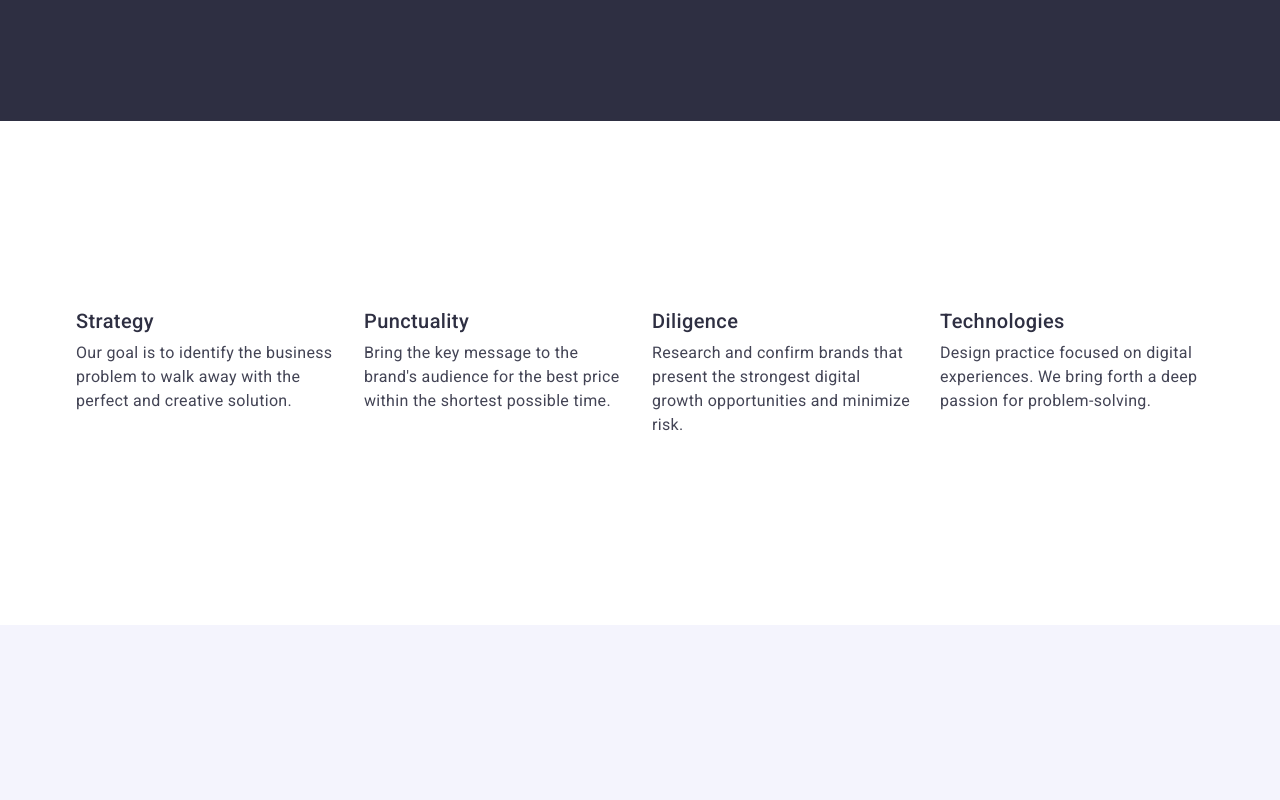
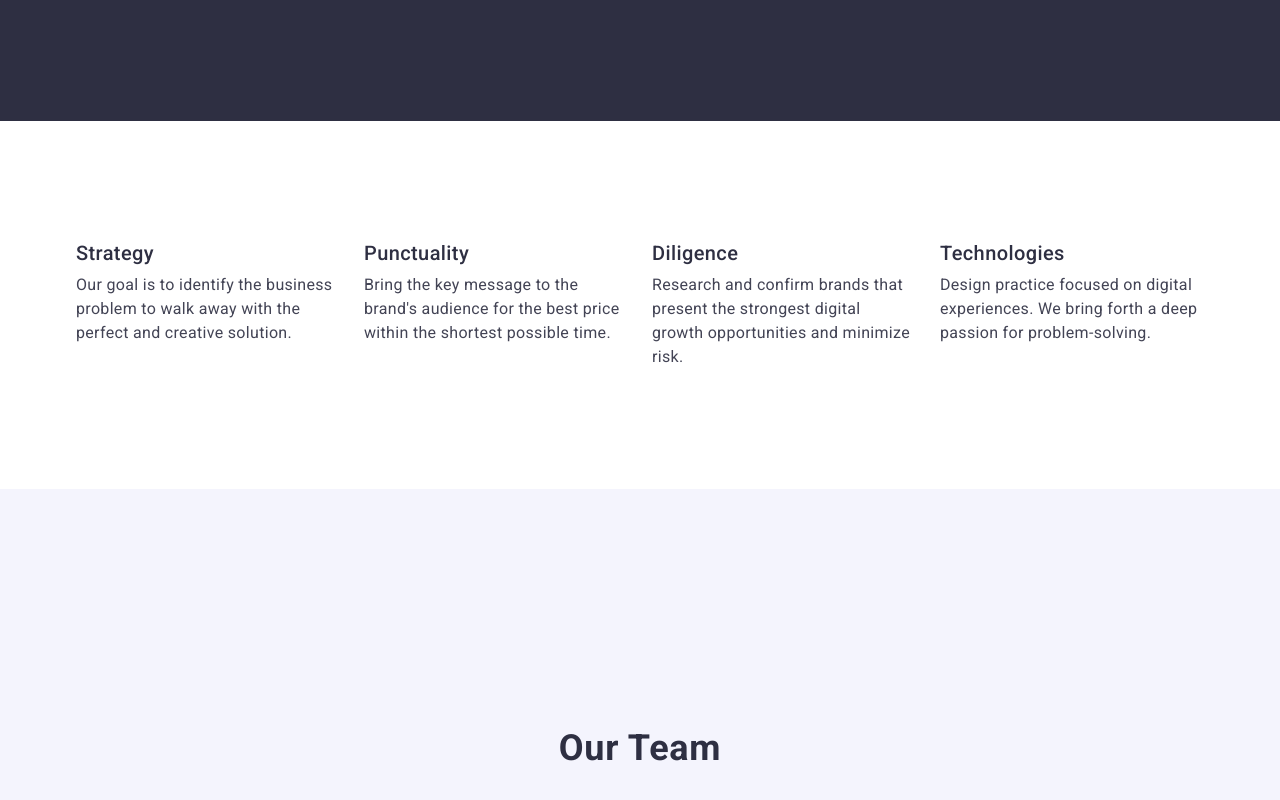
Before and after one commit to NinaKulyk/goit-markup-hw-03, a plain HTML site: page index.html in a window 1280 px wide. Shown: the part 600-1400 px from the top of the page. Drawn offline with nearby package versions, Linux system fonts and the light colour scheme.

Commit message:
Update styles.css

```diff
--- a/css/styles.css
+++ b/css/styles.css
@@ -80,10 +80,10 @@ img {
   display: flex;
   gap: 40px;
   margin-left: 76px;
-  padding: 24px 0;
 }
 
 .header-nav-menu-item {
+  padding: 24px 0;
 }
 
 .header-nav-menu-link {
@@ -132,10 +132,10 @@ img {
 .hero {
   background-color: #2e2f42;
   min-height: 600px;
+  padding: 188px 0;
 }
 
 .hero-container {
-  padding: 188px 0;
 }
 
 .hero-title {
@@ -176,7 +176,7 @@ img {
 /*=======OFFER=======*/
 
 .offer {
-  padding: 188px 0;
+  padding: 120px 0;
 }
 
 .offer-container {
```
